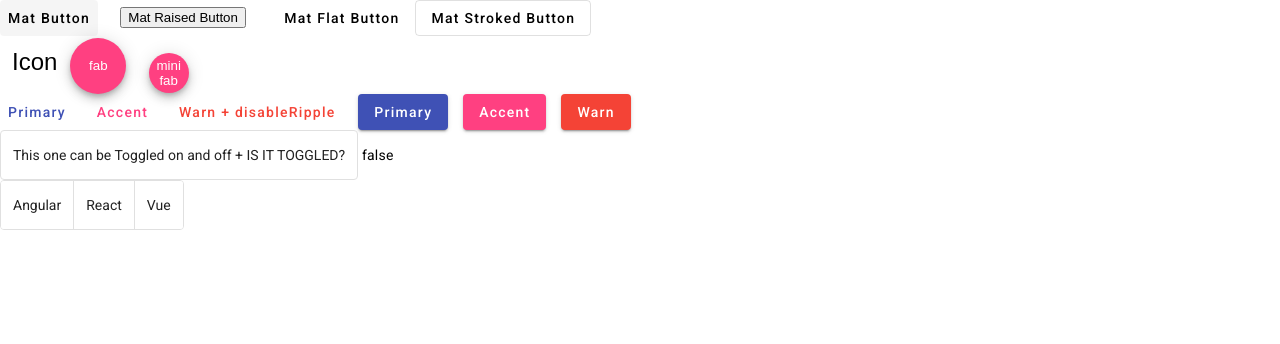
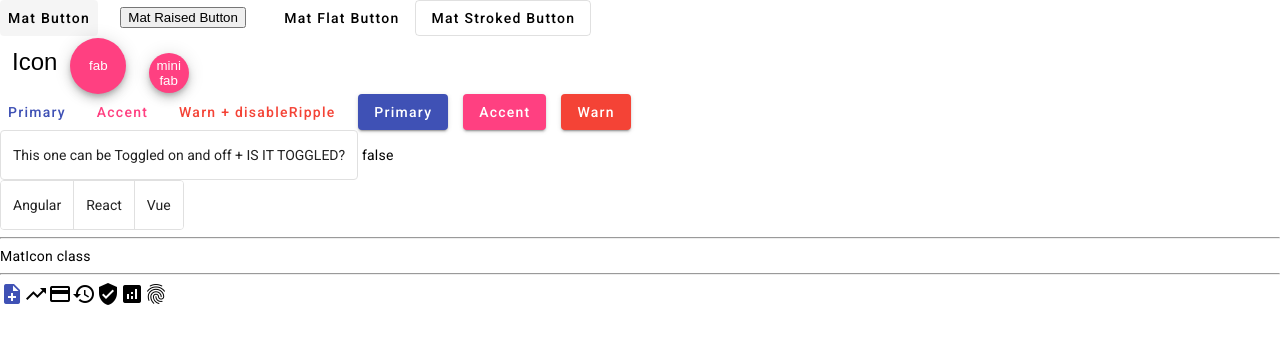
Before and after one commit to DevCaioSouza/Angular-Material-Tutorial, an Angular app: page / in a window 1280 px wide. Shown: the top 344 px of the page. Built offline with nearby package versions, Linux system fonts and the light colour scheme.

Commit message:
icons class

```diff
--- a/src/app/app.component.html
+++ b/src/app/app.component.html
@@ -27,3 +27,16 @@
   </mat-button-toggle-group>
   {{toggleGroup.value}}
 </div>
+
+<hr>
+MatIcon class
+<hr>
+<div>
+  <mat-icon color="primary">note_add</mat-icon>
+  <mat-icon>trending_up</mat-icon>
+  <mat-icon>credit_card</mat-icon>
+  <mat-icon>history</mat-icon>
+  <mat-icon>verified_user</mat-icon>
+  <mat-icon>analytics</mat-icon>
+  <mat-icon>fingerprint</mat-icon>
+</div>
--- a/src/app/material/material.module.ts
+++ b/src/app/material/material.module.ts
@@ -3,7 +3,8 @@
 import { MatCardModule } from '@angular/material/card';
 import { MatFormFieldModule } from '@angular/material/form-field';
 import { MatSelectModule } from '@angular/material/select';
-import {MatButtonToggleModule} from '@angular/material/button-toggle';
+import { MatButtonToggleModule } from '@angular/material/button-toggle';
+import { MatIcon, MatIconModule } from '@angular/material/icon';
 
 
 const MaterialComponents = [
@@ -11,7 +12,8 @@
   MatCardModule,
   MatFormFieldModule,
   MatSelectModule,
-  MatButtonToggleModule
+  MatButtonToggleModule,
+  MatIconModule
 ]
 
 @NgModule({
```
